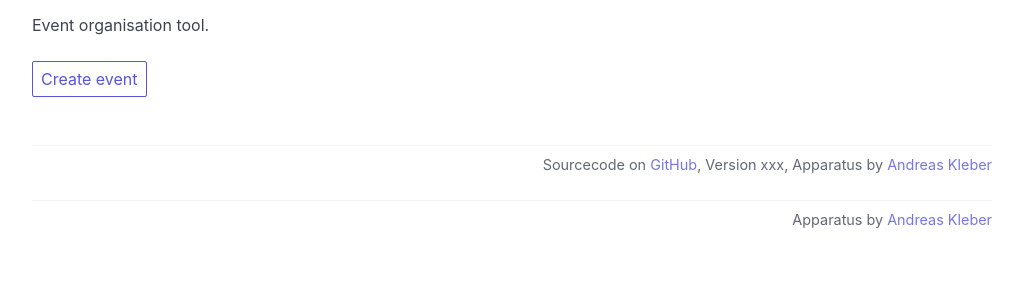
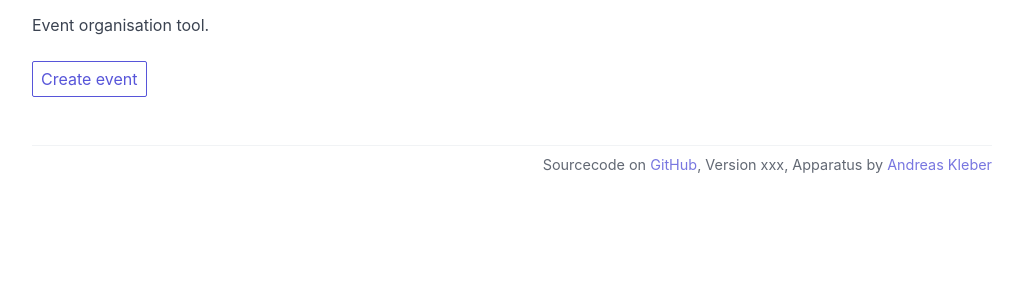
Before and after one commit to akleber/apparatus, a Flask app: page / in a window 1280 px wide. Shown: the part 171-471 px from the top of the page, without its empty margins (128-1151 px from the left). Run offline with Flask 2, Linux system fonts and the light colour scheme.

Commit message:
refactor templates

```diff
--- a/app/templates/apparatusBase.html
+++ b/app/templates/apparatusBase.html
@@ -23,13 +23,7 @@
     <div class="container grid-lg">
         {% block content %}{% endblock %}
 
-        <div class="divider"></div>
-
-        <div class="text-right text-small text-muted">
-            Apparatus by <a href="http://andreas.drosselweg7a.de">Andreas Kleber</a>
-        </div>
-
-        <div class="p-2"></div>
+        {% include 'footer.html' %}
     </div>
 
 </body>
--- /dev/null
+++ b/app/templates/footer.html
@@ -0,0 +1,8 @@
+<div class="divider"></div>
+
+<div class="text-right text-small text-muted">Sourcecode on
+    <a href="https://github.com/akleber/apparatus">GitHub</a>, Version xxx, Apparatus by <a
+        href="http://andreas.drosselweg7a.de">Andreas Kleber</a>
+</div>
+
+<div class="p-2"></div>
--- a/app/templates/index.html
+++ b/app/templates/index.html
@@ -16,14 +16,4 @@
 
 <div class="p-2"></div>
 
-
-<div class="divider"></div>
-
-<div class="text-right text-small text-muted">Sourcecode on
-    <a href="https://github.com/akleber/apparatus">GitHub</a>, Version xxx, Apparatus by <a
-        href="http://andreas.drosselweg7a.de">Andreas Kleber</a>
-</div>
-
-<div class="p-2"></div>
-
 {% endblock %}
```
Also changed, not shown: app/templates/eventBase.html (+1 -7 lines).
